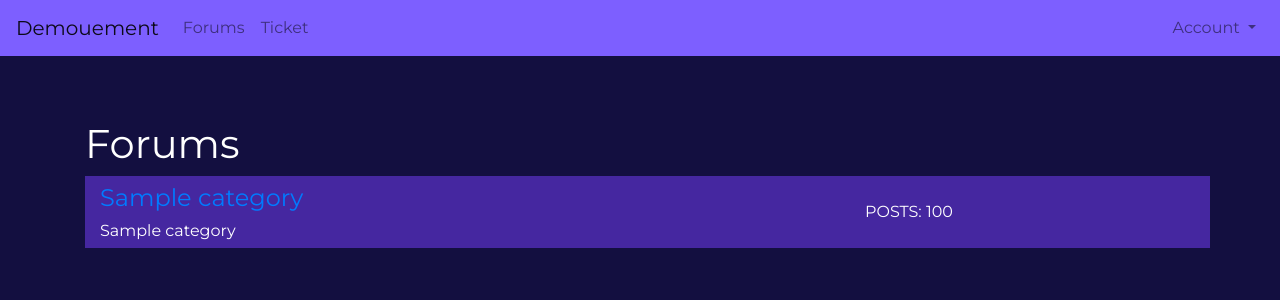
After one commit to patelnilay/Denouement, a Django app: template denouement/templates/denouement/forums_index.html in a window 1280 px wide. The commit adds this page. Shown: the top 300 px of the page. Run offline with Django 3.2, Linux system fonts and the light colour scheme; the template is opened without the code that fills it: most values are stand-ins (such as "Sample title", 1, 10 or a date in 2020); some libraries are stand-ins or nearby versions.

Commit message:
Forum categories, post listings

```diff
--- a/denouement/static/denouement/style.css
+++ b/denouement/static/denouement/style.css
@@ -38,3 +38,14 @@ body {
 #id_image {
     color: red;
 }
+
+.category-list {
+    margin-top: 5%;
+}
+
+.category-container {
+    background-color: #4527a0;
+    opacity: 50;
+    margin-bottom: 2px;
+    margin-left: 0;
+}
--- a/denouement/templates/denouement/base.html
+++ b/denouement/templates/denouement/base.html
@@ -20,7 +20,7 @@
             <div class="collapse navbar-collapse" id="navbarSupportedContent">
                 <ul class="navbar-nav mr-auto">
                     <li class="nav-item">
-                        <a class="nav-link" href="#">Forums</a>
+                        <a class="nav-link" href="/forums">Forums</a>
                     </li>
                     <li class="nav-item">
                         <a class="nav-link" href="#">Ticket</a>
@@ -50,6 +50,16 @@
                 </ul>
             </div>
         </nav>
+        {% if success %}
+            <div class="alert dismissable-alert alert-success unrounded-alert" role="alert">
+              {{ success }}
+            </div>
+        {% endif %}
+        {% if alert %}
+            <div class="alert dismissable-alert alert-success unrounded-alert" role="alert">
+              {{ alert }}
+            </div>
+        {% endif %}
         {% block content %}{% endblock %}
 
         <script src="https://code.jquery.com/jquery-3.3.1.slim.min.js" integrity="sha384-q8i/X+965DzO0rT7abK41JStQIAqVgRVzpbzo5smXKp4YfRvH+8abtTE1Pi6jizo" crossorigin="anonymous"></script>
--- /dev/null
+++ b/denouement/templates/denouement/forums_index.html
@@ -0,0 +1,27 @@
+{% extends 'denouement/base.html' %}
+
+
+{% block content %}
+    <div class="container category-list">
+        <h1>Forums</h1>
+        {% for category in categories %}
+                <div class="row category-container align-items-center">
+                    <div class="col-8" style="padding-left: 0;">
+                        <div class="col-sm-12 col-md-9" style="padding-top: .5em; color: #1B9CFC;">
+                            <a href="/forums/{{ category.id }}"><h4>{{ category.title }}</h4></a>
+                        </div>
+
+                        <div class="col-sm-12 col-md-12" >
+                            <h6>{{ category.subtitle }}</h6>
+                        </div>
+                    </div>
+
+                    <div class="col-12 col-md-4">
+                        <div class="col-12">
+                            <h6 style="margin-bottom: 0;">POSTS: 100</h6>
+                        </div>
+                    </div>
+                </div>
+        {% endfor %}
+    </div>
+{% endblock %}
```
Also changed, not shown: denouement/models.py (+16 -0 lines), denouement/templates/denouement/forum_category.html (added, +16 -0 lines), denouement/templates/denouement/index.html (+2 -8 lines), denouement/urls.py (+6 -3 lines), denouement/views.py (+56 -2 lines), denouement/migrations/0002_forumcategory.py (added), denouement/migrations/0003_auto_20180814_2325.py (added).
